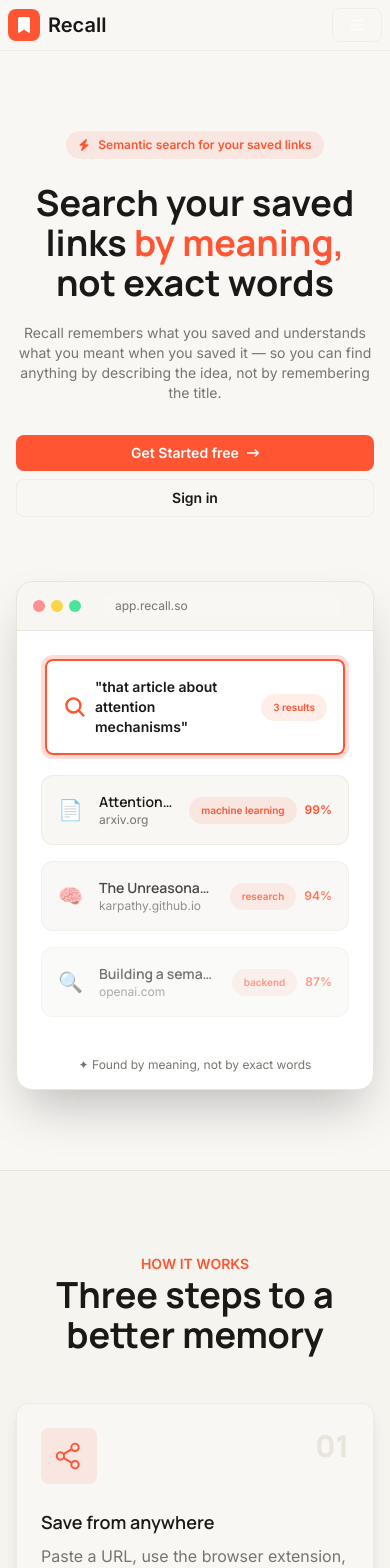
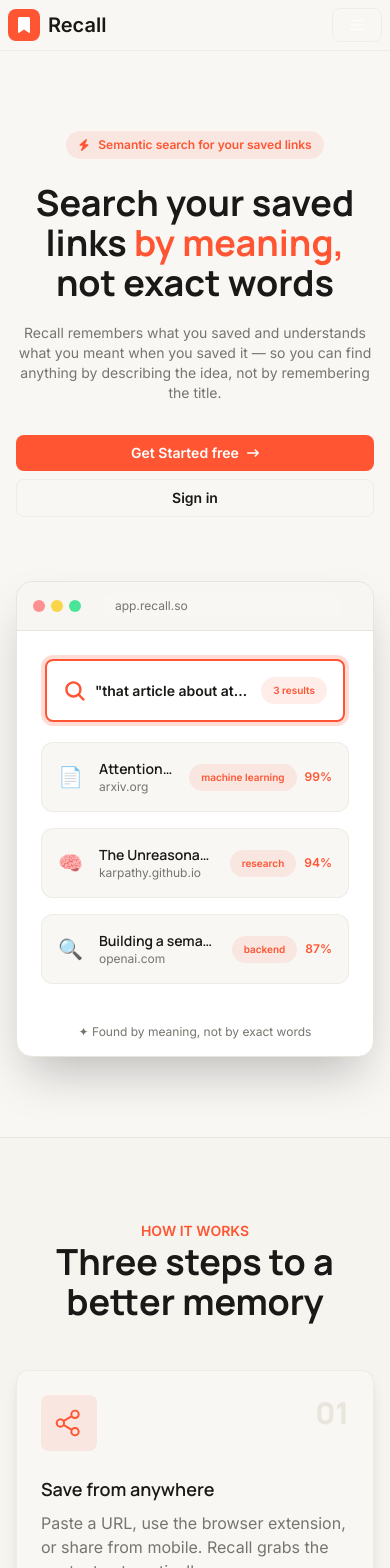
Before and after one commit to mohamed-elrabany/Recall, a React (Vite) app: page / in a window 390 px wide. Shown: the top 1568 px of the page. Built offline with nearby package versions, Linux system fonts and the light colour scheme.

Commit message:
Landing page animation

```diff
--- a/src/components/landing/CTA.tsx
+++ b/src/components/landing/CTA.tsx
@@ -1,33 +1,78 @@
 import { FaArrowRightLong } from "react-icons/fa6";
+import { motion, type Variants } from "framer-motion";
 
 import LinkButton from "../ui/LinkButton";
+
+const containerVariants: Variants = {
+  hidden: {
+    opacity: 0,
+    y: 25,
+    scale: 0.98,
+  },
+  visible: {
+    opacity: 1,
+    y: 0,
+    scale: 1,
+    transition: {
+      duration: 0.6,
+      ease: "easeOut",
+      delayChildren: 0.15,
+      staggerChildren: 0.12,
+    },
+  },
+};
+
+const itemVariants: Variants = {
+  hidden: {
+    opacity: 0,
+    y: 12,
+  },
+  visible: {
+    opacity: 1,
+    y: 0,
+    transition: {
+      duration: 0.4,
+      ease: "easeOut",
+    },
+  },
+};
 
 export default function CTA() {
   return (
     <section className="max-w-5xl mx-auto px-4 sm:px-6 pb-20 md:pb-28">
-      <div className="rounded-2xl bg-primary p-10 text-center md:p-14">
-
-        <h2
+      <motion.div
+        initial="hidden"
+        whileInView="visible"
+        viewport={{ once: true, amount: 0.3 }}
+        variants={containerVariants}
+        className="rounded-2xl bg-primary p-10 text-center md:p-14"
+      >
+        <motion.h2
+          variants={itemVariants}
           className="mb-4 text-2xl font-extrabold text-white md:text-3xl"
           style={{ fontFamily: "Manrope, sans-serif" }}
         >
           Start saving smarter today
-        </h2>
+        </motion.h2>
 
-        <p className="mx-auto mb-8 max-w-sm text-sm text-white/80 md:text-base">
+        <motion.p
+          variants={itemVariants}
+          className="mx-auto mb-8 max-w-sm text-sm text-white/80 md:text-base"
+        >
           Join thousands of curious people who actually find what they saved.
-        </p>
+        </motion.p>
 
+        <motion.div variants={itemVariants}>
           <LinkButton
             variant="secondary"
             to="/register"
-          className="mx-auto w-fit border-none bg-white font-bold text-primary hover:bg-white/90"
+            className="mx-auto w-fit border-none bg-white font-bold text-primary hover:bg-white/90 hover:gap-8 duration-300"
           >
             Get started free
             <FaArrowRightLong className="h-4 w-4" />
           </LinkButton>
-
-      </div>
+        </motion.div>
+      </motion.div>
     </section>
   );
 }
--- a/src/components/landing/Features.tsx
+++ b/src/components/landing/Features.tsx
@@ -3,35 +3,89 @@
 import { GoShareAndroid } from "react-icons/go";
 import { MdOutlineShield } from "react-icons/md";
 import type { IconType } from "react-icons";
-
+import { motion, type Variants } from "framer-motion";
 
 type FeaturesProps = {
   icon: IconType;
   title: string;
   description: string;
 };
+
 const cardsData: FeaturesProps[] = [
   {
     icon: GoShareAndroid,
     title: "Save from anywhere",
-    description: "Browser extension, mobile share sheet, direct paste — one tap to save.",
+    description:
+      "Browser extension, mobile share sheet, direct paste — one tap to save.",
   },
   {
     icon: IoSearch,
     title: "Meaning-based search",
-    description: "Powered by vector embeddings. Finds items even when you use different words than the original.",
+    description:
+      "Powered by vector embeddings. Finds items even when you use different words than the original.",
   },
   {
     icon: FiTag,
     title: "Auto-tagging",
-    description: "Tags and categories applied automatically. Edit them anytime.",
+    description:
+      "Tags and categories applied automatically. Edit them anytime.",
   },
   {
     icon: MdOutlineShield,
     title: "Private & yours",
-    description: "No selling your reading habits. Your saves are encrypted and private by default.",
+    description:
+      "No selling your reading habits. Your saves are encrypted and private by default.",
   },
 ];
+
+const sectionVariants: Variants = {
+  hidden: {},
+  visible: {
+    transition: {
+      staggerChildren: 0.2,
+    },
+  },
+};
+
+const headingVariants: Variants = {
+  hidden: {
+    opacity: 0,
+    y: 15,
+  },
+  visible: {
+    opacity: 1,
+    y: 0,
+    transition: {
+      duration: 0.5,
+      ease: "easeOut",
+    },
+  },
+};
+
+const cardsContainerVariants: Variants = {
+  hidden: {},
+  visible: {
+    transition: {
+      delayChildren: 0.15,
+      staggerChildren: 0.18,
+    },
+  },
+};
+
+const cardVariants: Variants = {
+  hidden: {
+    opacity: 0,
+    y: 20,
+  },
+  visible: {
+    opacity: 1,
+    y: 0,
+    transition: {
+      duration: 0.5,
+      ease: "easeOut",
+    },
+  },
+};
 
 const FeaturesCard = ({
   icon: Icon,
@@ -39,11 +93,13 @@
   description,
 }: FeaturesProps) => {
   return (
-    <div className="rounded-xl border border-border/60 bg-background p-6 shadow-lg md:p-8">
+    <motion.div
+      variants={cardVariants}
+      className="rounded-xl border border-border/60 bg-background p-6 shadow-lg md:p-8 group group-hover:border-primary "
+    >
       <div className="flex items-start gap-4">
-
         {/* Icon */}
-        <div className="flex shrink-0 items-center justify-center rounded-lg bg-primary/10 p-3">
+        <div className="flex shrink-0 items-center justify-center rounded-lg bg-primary/10 p-3 group-hover:-rotate-12 transition-transform duration-300">
           <Icon className="h-8 w-8 text-primary" />
         </div>
 
@@ -60,27 +116,48 @@
             {description}
           </p>
         </div>
-
       </div>
-    </div>
+    </motion.div>
   );
 };
 
 export default function Features() {
-    return(
-        <section id="features" className="py-20 md:py-28">
-            <div className="max-w-5xl mx-auto px-4 sm:px-6">
-                <div className="text-center">
-                    <span className="text-sm uppercase font-bold text-primary">Features</span>
-                    <h2 className="text-4xl font-bold text-foreground">Everything your brain needs</h2>
-                </div>
-                <div className="mt-12 grid grid-cols-1 md:grid-cols-2 gap-6 md:gap-8">
-                    {cardsData.map((card, index) => (
-                        <FeaturesCard key={index} {...card} />
-                    ))}
-                </div>
+  return (
+    <section id="features" className="py-20 md:py-28">
+      <motion.div
+        initial="hidden"
+        whileInView="visible"
+        viewport={{ once: true, amount: 0.2 }}
+        variants={sectionVariants}
+        className="max-w-5xl mx-auto px-4 sm:px-6"
+      >
+        {/* Heading */}
+        <motion.div
+          variants={headingVariants}
+          className="text-center"
+        >
+          <span className="text-sm uppercase font-bold text-primary">
+            Features
+          </span>
 
-            </div>
-        </section>
-    );
+          <h2 className="text-4xl font-bold text-foreground">
+            Everything your brain needs
+          </h2>
+        </motion.div>
+
+        {/* Feature Cards */}
+        <motion.div
+          variants={cardsContainerVariants}
+          className="mt-12 grid grid-cols-1 md:grid-cols-2 gap-6 md:gap-8"
+        >
+          {cardsData.map((card) => (
+            <FeaturesCard
+              key={card.title}
+              {...card}
+            />
+          ))}
+        </motion.div>
+      </motion.div>
+    </section>
+  );
 }
--- a/src/components/landing/HowItWorks.tsx
+++ b/src/components/landing/HowItWorks.tsx
@@ -2,7 +2,7 @@
 import { FiTag } from "react-icons/fi";
 import { GoShareAndroid } from "react-icons/go";
 import type { IconType } from "react-icons";
-
+import { motion, type Variants } from "framer-motion";
 
 type HowItWorksProps = {
   icon: IconType;
@@ -10,61 +10,163 @@
   description: string;
   step: string;
 };
+
 const cardsData: HowItWorksProps[] = [
   {
     icon: GoShareAndroid,
     title: "Save from anywhere",
-    description: "Paste a URL, use the browser extension, or share from mobile. Recall grabs the content automatically.",
-    step: "01"
+    description:
+      "Paste a URL, use the browser extension, or share from mobile. Recall grabs the content automatically.",
+    step: "01",
   },
   {
     icon: FiTag,
     title: "Auto-tagging happens",
-    description: "Recall reads the content and attaches relevant tags and a summary — no manual work needed.",
-    step: "02"
+    description:
+      "Recall reads the content and attaches relevant tags and a summary — no manual work needed.",
+    step: "02",
   },
   {
     icon: IoSearch,
     title: "Search by meaning",
-    description: "Type what you remember — the idea, the concept, the feeling — and Recall finds the right item.",
-    step: "03"
+    description:
+      "Type what you remember — the idea, the concept, the feeling — and Recall finds the right item.",
+    step: "03",
   },
 ];
 
-const HowItWorksCard = ({ icon: Icon, title, description, step }: HowItWorksProps) => {
-    return(
-        <div className="flex flex-col items-start justify-center gap-2 p-6 md:p-8 rounded-xl border border-border/60 bg-background shadow-lg">
+const sectionVariants: Variants = {
+  hidden: {},
+  visible: {
+    transition: {
+      staggerChildren: 0.2,
+    },
+  },
+};
+
+const headingVariants: Variants = {
+  hidden: {
+    opacity: 0,
+    y: 15,
+  },
+  visible: {
+    opacity: 1,
+    y: 0,
+    transition: {
+      duration: 0.5,
+      ease: "easeOut",
+    },
+  },
+};
+
+const cardsContainerVariants: Variants = {
+  hidden: {},
+  visible: {
+    transition: {
+      delayChildren: 0.15,
+      staggerChildren: 0.2,
+    },
+  },
+};
+
+const cardVariants: Variants = {
+  hidden: {
+    opacity: 0,
+    y: 20,
+  },
+  visible: {
+    opacity: 1,
+    y: 0,
+    transition: {
+      duration: 0.5,
+      ease: "easeOut",
+    },
+  },
+};
+
+const HowItWorksCard = ({
+  icon: Icon,
+  title,
+  description,
+  step,
+}: HowItWorksProps) => {
+  return (
+    <motion.div
+      variants={cardVariants}
+      whileHover={{ y: -20 }}
+      transition={{
+        type: "spring",
+        stiffness: 300,
+        damping: 30,
+        ease: "easeInOut",
+      }}
+      className="group flex flex-col items-start justify-center gap-2 p-6 md:p-8 rounded-xl border border-border/60 bg-background shadow-lg"
+    >
       <div className="w-full flex items-start justify-between gap-2">
         <div className="flex items-center justify-center bg-primary/10 p-3 rounded-lg">
           <Icon className="w-8 h-8 text-primary" />
         </div>
+
         <span
           style={{ fontFamily: "Manrope, sans-serif" }}
-                className="text-3xl font-extrabold text-border">{step}</span>
+          className="text-3xl font-extrabold text-border"
+        >
+          {step}
+        </span>
       </div>
+
       <h3
         style={{ fontFamily: "Manrope, sans-serif" }}
-            className="mt-4 text-lg font-semibold text-foreground">{title}</h3>
+        className="mt-4 text-lg font-semibold text-foreground"
+      >
+        {title}
+      </h3>
+
       <p className="text-muted-foreground">{description}</p>
-        </div>
+    </motion.div>
   );
-}
+};
 
 export default function HowItWorks() {
-    return(
-        <section id="how" className="bg-muted/40 border-y border-border py-20 md:py-28">
-            <div className="max-w-5xl mx-auto px-4 sm:px-6">
-                <div className="text-center">
-                    <span className="text-sm uppercase font-bold text-primary">How it works</span>
-                    <h2 className="text-4xl font-bold text-foreground">Three steps to a better memory</h2>
-                </div>
-                <div className="mt-12 grid grid-cols-1 md:grid-cols-3 gap-6 md:gap-8">
-                    {cardsData.map((card, index) => (
-                        <HowItWorksCard key={index} {...card} />
+  return (
+    <section
+      id="how"
+      className="bg-muted/40 border-y border-border py-20 md:py-28"
+    >
+      <motion.div
+        initial="hidden"
+        whileInView="visible"
+        viewport={{ once: true, amount: 0.2 }}
+        variants={sectionVariants}
+        className="max-w-5xl mx-auto px-4 sm:px-6"
+      >
+        {/* Heading */}
+        <motion.div
+          variants={headingVariants}
+          className="text-center"
+        >
+          <span className="text-sm uppercase font-bold text-primary">
+            How it works
+          </span>
+
+          <h2 className="text-4xl font-bold text-foreground">
+            Three steps to a better memory
+          </h2>
+        </motion.div>
+
+        {/* Cards */}
+        <motion.div
+          variants={cardsContainerVariants}
+          className="mt-12 grid grid-cols-1 md:grid-cols-3 gap-6 md:gap-8"
+        >
+          {cardsData.map((card) => (
+            <HowItWorksCard
+              key={card.step}
+              {...card}
+            />
           ))}
-                </div>
-
-            </div>
+        </motion.div>
+      </motion.div>
     </section>
   );
 }
--- a/src/components/landing/SearchMockup.tsx
+++ b/src/components/landing/SearchMockup.tsx
@@ -1,4 +1,5 @@
 import { IoSearch } from "react-icons/io5";
+import { motion, type Variants } from "framer-motion";
 
 type ResultCardProps = {
   icon: string;
@@ -10,7 +11,6 @@
 
 type ResultCardComponentProps = {
   card: ResultCardProps;
-  index: number;
 };
 
 const cardsData: ResultCardProps[] = [
@@ -37,17 +37,86 @@
   },
 ];
 
-const ResultCard = ({ card, index }: ResultCardComponentProps) => {
+const mockupVariants: Variants = {
+  hidden: {
+    opacity: 0,
+    y: 30,
+  },
+  visible: {
+    opacity: 1,
+    y: 0,
+    transition: {
+      duration: 0.7,
+      ease: "easeOut",
+      delayChildren: 0.3,
+    },
+  },
+};
+
+const contentVariants: Variants = {
+  hidden: {},
+  visible: {
+    transition: {
+      staggerChildren: 0.25,
+    },
+  },
+};
+
+const searchVariants: Variants = {
+  hidden: {
+    opacity: 0,
+    y: 15,
+  },
+  visible: {
+    opacity: 1,
+    y: 0,
+    transition: {
+      duration: 0.5,
+      ease: "easeOut",
+    },
+  },
+};
+
+const cardVariants: Variants = {
+  hidden: {
+    opacity: 0,
+    y: 15,
+  },
+  visible: {
+    opacity: 1,
+    y: 0,
+    transition: {
+      duration: 0.55,
+      ease: "easeOut",
+    },
+  },
+};
+
+const footerVariants: Variants = {
+  hidden: {
+    opacity: 0,
+    y: 10,
+  },
+  visible: {
+    opacity: 1,
+    y: 0,
+    transition: {
+      duration: 0.4,
+      ease: "easeOut",
+    },
+  },
+};
+
+const ResultCard = ({ card }: ResultCardComponentProps) => {
   return (
-    <div
-      style={{ opacity: 1 - index * 0.2 }}
+    <motion.div
+      variants={cardVariants}
       className="flex items-center justify-between gap-4 p-4 rounded-xl border border-border/60 bg-background"
     >
       {/* Left side */}
       <div className="flex flex-1 min-w-0 items-center gap-4">
         <span className="text-xl shrink-0">{card.icon}</span>
 
-        {/* Text */}
         <div className="flex-1 min-w-0">
           <p
             className="truncate text-sm font-semibold text-foreground"
@@ -56,7 +125,9 @@
             {card.title}
           </p>
 
-          <p className="text-xs text-muted-foreground truncate">{card.link}</p>
+          <p className="text-xs text-muted-foreground truncate">
+            {card.link}
+          </p>
         </div>
       </div>
 
@@ -70,46 +141,75 @@
           {card.percentage}
         </p>
       </div>
-    </div>
+    </motion.div>
   );
 };
 
 export default function SearchMockup() {
   return (
     <section className="max-w-4xl mx-auto px-4 sm:px-6 pb-20 md:pb-28">
-      <div className="bg-card rounded-2xl border border-border overflow-hidden shadow-2xl">
+      <motion.div
+        variants={mockupVariants}
+        initial="hidden"
+        whileInView="visible"
+        viewport={{ once: true }}
+        className="bg-card rounded-2xl border border-border overflow-hidden shadow-2xl"
+      >
+        {/* Browser bar */}
         <div className="flex items-center gap-1.5 px-4 py-3 border-b border-border bg-muted/50">
           <div className="w-3 h-3 rounded-full bg-red-400/70" />
           <div className="w-3 h-3 rounded-full bg-yellow-400/70" />
           <div className="w-3 h-3 rounded-full bg-green-400/70" />
+
           <div className="flex-1 mx-4 h-6 bg-background rounded-md flex items-center px-3">
-            <span className="text-xs text-muted-foreground">app.recall.so</span>
+            <span className="text-xs text-muted-foreground">
+              app.recall.so
+            </span>
           </div>
         </div>
-        <div className="space-y-4 p-6 md:p-8">
-          <div className="w-full border-4 border-primary/20 rounded-xl">
+
+        {/* Search and results */}
+        <motion.div
+          variants={contentVariants}
+          className="space-y-4 p-6 md:p-8"
+        >
+          {/* Search */}
+          <motion.div
+            variants={searchVariants}
+            className="w-full border-4 border-primary/20 rounded-xl"
+          >
             <div className="flex justify-between items-center w-full p-4 border-2 border-primary rounded-lg gap-3">
-              {/* Search content */}
               <div className="flex flex-1 min-w-0 items-center gap-2 text-sm text-foreground font-semibold">
                 <IoSearch className="w-6 h-6 text-primary shrink-0" />
 
-                <p>"that article about attention mechanisms"</p>
+                <p className="truncate">
+                  "that article about attention mechanisms"
+                </p>
               </div>
 
-              {/* Results */}
               <p className="shrink-0 whitespace-nowrap text-[10px] text-primary bg-primary/10 px-3 py-1.5 font-semibold rounded-full">
                 3 results
               </p>
             </div>
-          </div>
-          {cardsData.map((card, index) => (
-            <ResultCard key={index} card={card} index={index} />
+          </motion.div>
+
+          {/* Result cards */}
+          {cardsData.map((card) => (
+            <ResultCard
+              key={card.title}
+              card={card}
+            />
           ))}
-        </div>
-        <p className="text-xs text-muted-foreground text-center p-4">
+        </motion.div>
+
+        {/* Footer */}
+        <motion.p
+          variants={footerVariants}
+          className="text-xs text-muted-foreground text-center p-4"
+        >
           ✦ Found by meaning, not by exact words
-        </p>
-      </div>
+        </motion.p>
+      </motion.div>
     </section>
   );
 }
```
Also changed, not shown: src/components/landing/Hero.tsx (+80 -20 lines). Lines whose indentation alone changed are shown as unchanged.
